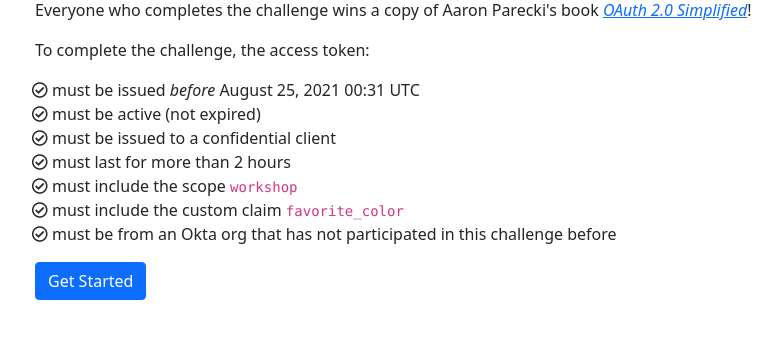
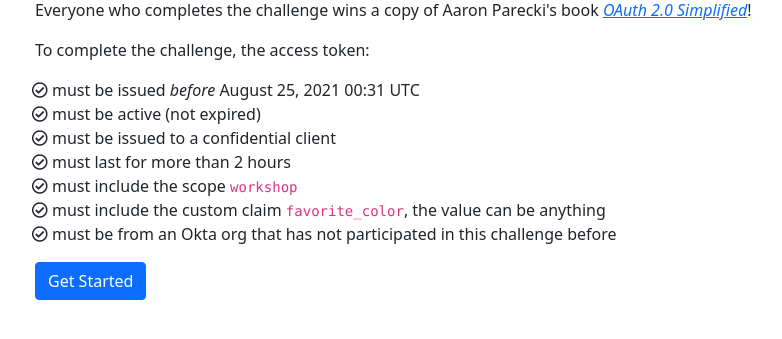
Before and after one commit to aaronpk/oauth-school, a Symfony app: template templates/challenges/1.html.twig in a window 1280 px wide. Shown: the part 267-606 px from the top of the page, without its empty margins (47-829 px from the left). Run offline with Twig, Linux system fonts and the light colour scheme; the template is opened without the code that fills it, so the values that code supplies are empty; some libraries are stand-ins or nearby versions.

Commit message:
note for custom claim

```diff
--- a/templates/challenges/1.html.twig
+++ b/templates/challenges/1.html.twig
@@ -29,7 +29,7 @@
           <li><i class="far fa-check-circle"></i> must be issued to a confidential client</li>
           <li><i class="far fa-check-circle"></i> must last for more than 2 hours</li>
           <li><i class="far fa-check-circle"></i> must include the scope <code>workshop</code></li>
-          <li><i class="far fa-check-circle"></i> must include the custom claim <code>favorite_color</code></li>
+          <li><i class="far fa-check-circle"></i> must include the custom claim <code>favorite_color</code>, the value can be anything</li>
           <li><i class="far fa-check-circle"></i> must be from an Okta org that has not participated in this challenge before</li>
         </ul>
       </p>
```
